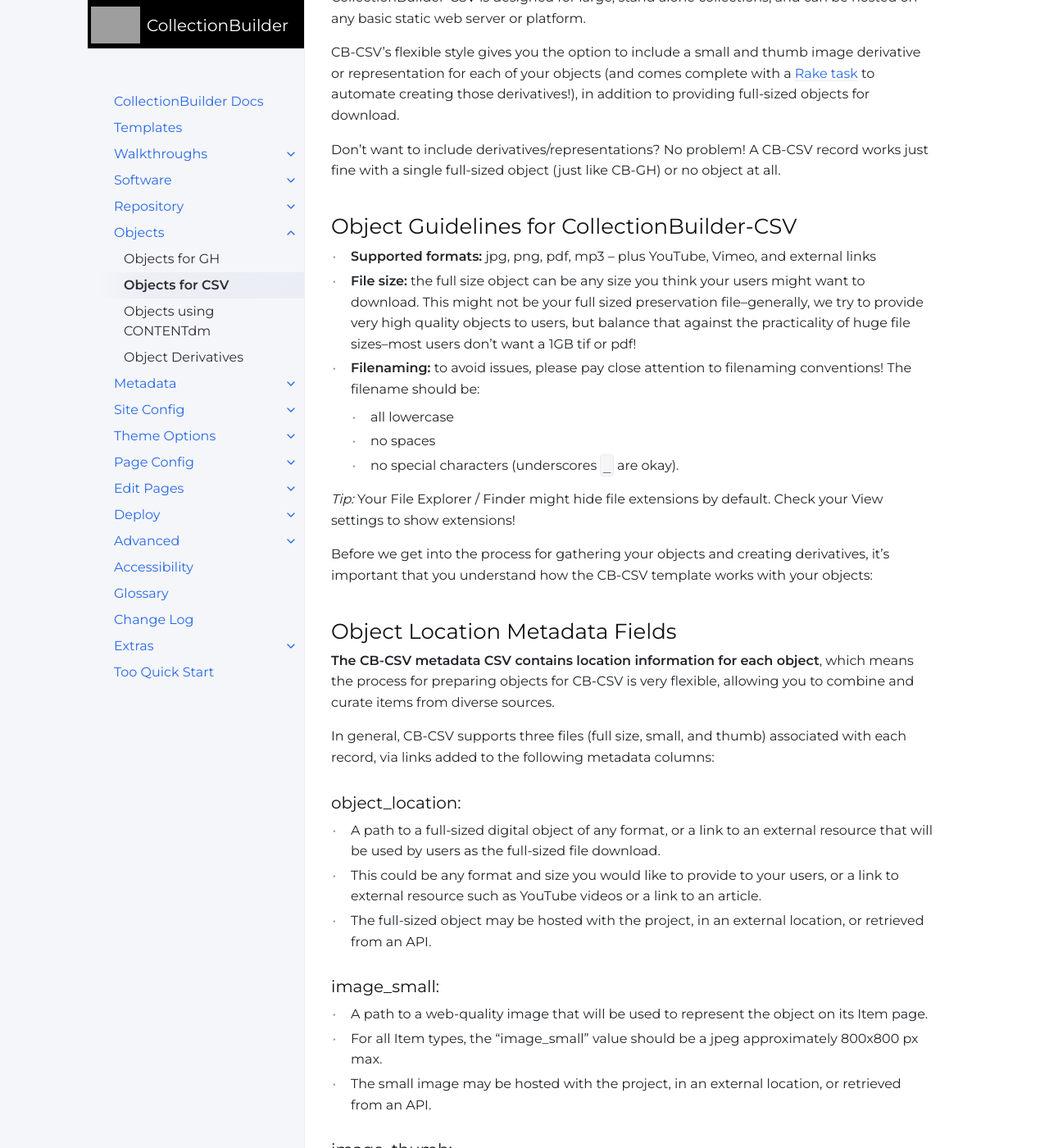
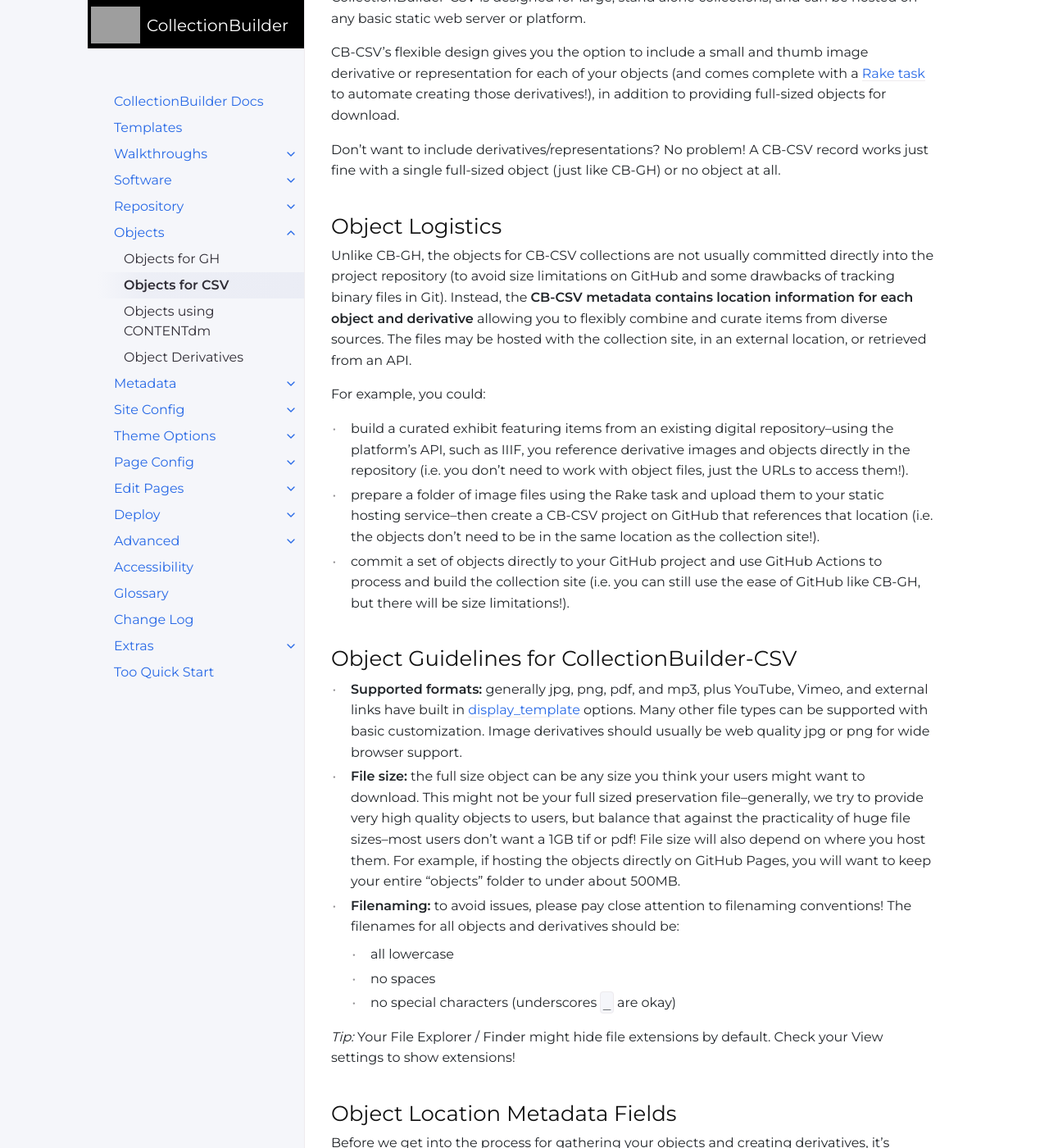
Before and after one commit to CollectionBuilder/cb-docs, a Jekyll site: the page built from docs/objects/csv-objects.md, in a window 1280 px wide and 1400 px high, scrolled down 228 px. Shown: the whole window at 82% size. Built offline with Jekyll 4.4.1, drawn with Linux system fonts in a browser that asks for light colours; comment, search, counter and statistics services are not loaded; some of the changed text lies outside the part shown.

Commit message:
csv objects rework adding gitignore

```diff
--- a/docs/objects/csv-objects.md
+++ b/docs/objects/csv-objects.md
@@ -8,50 +8,58 @@ nav_order: 2
 
 CollectionBuilder-CSV is designed for large, stand alone collections, and can be hosted on any basic static web server or platform.
 
-CB-CSV's flexible style gives you the option to include a small and thumb image derivative or representation for each of your objects (and comes complete with a [Rake task]({{ '/docs/objects/derivatives/' | relative_url }}) to automate creating those derivatives!), in addition to providing full-sized objects for download.
+CB-CSV's flexible design gives you the option to include a small and thumb image derivative or representation for each of your objects (and comes complete with a [Rake task]({{ '/docs/objects/derivatives/' | relative_url }}) to automate creating those derivatives!), in addition to providing full-sized objects for download.
 
 Don't want to include derivatives/representations?
 No problem!
 A CB-CSV record works just fine with a single full-sized object (just like CB-GH) or no object at all.
 
+## Object Logistics
+
+Unlike CB-GH, the objects for CB-CSV collections are not usually committed directly into the project repository (to avoid size limitations on GitHub and some drawbacks of tracking binary files in Git).
+Instead, the **CB-CSV metadata contains location information for each object and derivative** allowing you to flexibly combine and curate items from diverse sources.
+The files may be hosted with the collection site, in an external location, or retrieved from an API.
+
+For example, you could:
+
+- build a curated exhibit featuring items from an existing digital repository--using the platform's API, such as IIIF, you reference derivative images and objects directly in the repository (i.e. you don't need to work with object files, just the URLs to access them!).
+- prepare a folder of image files using the Rake task and upload them to your static hosting service--then create a CB-CSV project on GitHub that references that location (i.e. the objects don't need to be in the same location as the collection site!).
+- commit a set of objects directly to your GitHub project and use GitHub Actions to process and build the collection site (i.e. you can still use the ease of GitHub like CB-GH, but there will be size limitations!).
+
 ## Object Guidelines for CollectionBuilder-CSV
 
-- **Supported formats:** jpg, png, pdf, mp3 -- plus YouTube, Vimeo, and external links
-- **File size:** the full size object can be any size you think your users might want to download. This might not be your full sized preservation file--generally, we try to provide very high quality objects to users, but balance that against the practicality of huge file sizes--most users don't want a 1GB tif or pdf!
-- **Filenaming:** to avoid issues, please pay close attention to filenaming conventions! The filename should be:
+- **Supported formats:** generally jpg, png, pdf, and mp3, plus YouTube, Vimeo, and external links have built in [display_template]({{ '/docs/metadata/csv_metadata/#display_template' | relative_url }}) options. Many other file types can be supported with basic customization. Image derivatives should usually be web quality jpg or png for wide browser support.
+- **File size:** the full size object can be any size you think your users might want to download. This might not be your full sized preservation file--generally, we try to provide very high quality objects to users, but balance that against the practicality of huge file sizes--most users don't want a 1GB tif or pdf! File size will also depend on where you host them. For example, if hosting the objects directly on GitHub Pages, you will want to keep your entire "objects" folder to under about 500MB.
+- **Filenaming:** to avoid issues, please pay close attention to filenaming conventions! The filenames for all objects and derivatives should be:
     - all lowercase
     - no spaces
-    - no special characters (underscores `_` are okay).
+    - no special characters (underscores `_` are okay)
 
 *Tip:* Your File Explorer / Finder might hide file extensions by default.
 Check your View settings to show extensions!
 
-Before we get into the process for gathering your objects and creating derivatives, it's important that you understand how the CB-CSV template works with your objects:
-
 ## Object Location Metadata Fields
 
-**The CB-CSV metadata CSV contains location information for each object**, which means the process for preparing objects for CB-CSV is very flexible, allowing you to combine and curate items from diverse sources.
+Before we get into the process for gathering your objects and creating derivatives, it's important to understand how the CB-CSV metadata template works and how the files will be used on the collection site.
 
-In general, CB-CSV supports three files (full size, small, and thumb) associated with each record, via links added to the following metadata columns:
+The CB-CSV metadata CSV contains three special fields recording the [location for each object and its derivatives]({{ '/docs/metadata/csv_metadata/#object-location-fields' | relative_url }})--i.e. CB-CSV supports three files associated with each record (full size object, small image, and thumb image), via links added to the following metadata columns:
 
 ### object_location:
 
-- A path to a full-sized digital object of any format, or a link to an external resource that will be used by users as the full-sized file download.
-- This could be any format and size you would like to provide to your users, or a link to external resource such as YouTube videos or a link to an article.
-- The full-sized object may be hosted with the project, in an external location, or retrieved from an API.
+- The full-sized digital object of any format and size you would like to provide to your users, or a link to an external resource such as YouTube videos or a link to an article.
+- Depending on the Item's display_template, this file/link will populate the "Download" button, image gallery, video viewer, or other appropriate feature.
 
 ### image_small:
 
-- A path to a web-quality image that will be used to represent the object on its Item page.
-- For all Item types, the "image_small" value should be a jpeg approximately 800x800 px max.
-- The small image may be hosted with the project, in an external location, or retrieved from an API.
+- Image used to represent the object on its Item page.
+- For all Item types, the "image_small" value should be a jpeg approximately 800x800 px max web-quality image.
 
 ### image_thumb:
 
-- A path to a web quality image in a fast, user friendly file size that will be used to represent the object on visualization pages--i.e. Home, Browse, Map, and Timeline.
-- For all Item types, the "image_thumb" value should be a jpeg approximately 400x400 px max.
-- The thumb image may be hosted with the project, in an external location, or retrieved from an API.
+- Image used to represent the object in cards on visualization pages--i.e. Home, Browse, Map, and Timeline.
+- For all Item types, the "image_thumb" value should be a jpeg approximately 400x400 px max, in a fast, user friendly file size.
 
+For each of these fields, the file may be hosted with the project, in an external location, or retrieved from an API (i.e. they don't all need to be in your project's "objects" folder!)--the value will be the full path, URL, or API recipe to retrieve the file.
 Check the [CSV Metadata]({{ '/docs/metadata/csv_metadata/' | relative_url }}) documentation for more information.
 
 <div class="alert alert-purple" markdown="1">
@@ -66,21 +74,24 @@ It's also okay to include a value for "object_location" but leave the "image_sma
 
 Small and thumb derivatives are not required for your collection to work, but they do make your collection's visualizations a lot more engaging.
 
-To create derivatives for your objects, first make sure that you've given all of your image and pdf objects appropriate [file names](#object-guidelines-for-collectionbuilder-csv), and then gather them in one folder on your computer.
-Then, head over to the [Object Derivatives]({{ '/docs/objects/derivatives/' | relative_url }}) page to follow step-by-step instructions for creating derivatives using CB-CSV's built in ["generate_derivatives" Rake task]({{ '/docs/objects/derivatives/#generate-derivatives-rake-task' | relative_url }}).
+If you are working with a folder of image and pdf objects, CB-CSV includes a Rake task to help automate creating derivatives.
+First make sure that you've given all of your objects appropriate [file names](#object-guidelines-for-collectionbuilder-csv), and then gather them in one folder on your computer.
+Then, head over to the [Object Derivatives]({{ '/docs/objects/derivatives/' | relative_url }}) page to follow step-by-step instructions for creating derivatives using CB's ["generate_derivatives" task]({{ '/docs/objects/derivatives/#generate-derivatives-rake-task' | relative_url }}).
 
-Note that instead of using the Rake task, you can manually create your derivatives elsewhere using an image editing software of your choosing.
-Be sure to follow the file specifications described in the [Derivatives]({{ '/docs/objects/derivatives/#create-small-and-thumb-derivatives' | relative_url }}) section of this site.
+Instead of using the Rake task, you can manually create your derivatives elsewhere using an image editing software of your choosing.
+Be sure to follow the approximate image file sizes described above.
+Items that are not images or PDFs can also have small and thumb images that you manually create following the same conventions.
+For example, an audio file might have an object_download of an MP3, but use an album cover jpg to represent the item in image_small and image_thumb.
 
-Items that are not images or PDFs may also have small and thumb images that you manually create.
-For example, an audio file might have an object_download of an MP3, but use an album cover to represent the item in image_small and image_thumb.
+If your objects are hosted in another platform, rather than processing files you will be doing metadata work figuring out the correct APIs or URL to add to the location fields.
 
-## Object Deployment
+## Object Hosting
 
 If there are objects and derivatives that you've prepared for your collection that aren't hosted externally, you'll need to find a place to host them.
 
-Don't store these objects in your project's GitHub repository (i.e. don't commit your objects!).
+Generally, you don't want to store these objects in your project's GitHub repository (i.e. don't commit your objects!).
 Git is not optimized for binary file storage and GitHub has size limits.
+
 Instead, the object files can be deployed in any web accessible location: you can either put them in the "objects" folder within the generated website code, or anywhere else that you care to implement!
 
 For example, here are some options for object file locations depending on your setup and stage of development:
@@ -88,9 +99,25 @@ For example, here are some options for object file locations depending on your s
 - **Just Testing:** Keep the collection files in the "objects" folder in the project repository on your local machine. The files will *not* be committed to the repository, so they won't be available on GitHub. However, you will still be able to generate and test the site on your local machine.
 - **Objects Deployed with Site:** Keep the collection files in the "objects" folder in the project repository on your local machine. When generating the site for deployment, Jekyll will copy the objects into the "_site" folder along with the rest of the site assets. Everything in the "_site" folder is copied to a static web server (via SFTP or file share method) for your live deployment.
 - **Objects in External Location:** Prep your collection files, then move the objects to a static file hosting service (often provided by universities or purchased via a platform such as [Digital Ocean](https://www.digitalocean.com/) or [Reclaim Hosting](https://reclaimhosting.com/)). The objects are available at that location, e.g. `https://www.example.com/objects/newproject/`. For the collection website, you can deploy the site assets in a totally separate location without any objects, e.g. you set up a [GitHub Action]({{ '/docs/deploy/actions/' | relative_url }}) to build the CB-CSV project resulting in the website hosted at `https://exampleuser.github.io/newproject/'`. This has the advantage of being able to manage objects and html separately on platforms optimized for delivering each.
+- **Objects are All External Links/APIs or Records:** congrats, you don't have to worry about object files at all, all this talk about objects is just a distraction! You can manually build and deploy your collection website, or use an automated build service such as GitHub Actions.
+- **Objects on GitHub:** It is possible to commit your "objects" folder and host them directly on GitHub (like CB-GH). Please be aware that GitHub repositories have soft limits on total size of approximately 1 GB--a good rule of thumb is to keep your "objects" folder less than 500 MB. **By default the CB-CSV "objects" folder is gitignored!** You will have to un-ignore the folder to commit your object files (see below).
 
 Please note that objects should be hosted at a secure HTTPS location for your final deployment.
 Media at HTTP links are likely to be blocked by browser security defaults as [mixed content](https://developer.mozilla.org/en-US/docs/Web/Security/Mixed_content).
+
+<div class="alert alert-purple" markdown="1">
+### Un-Ignoring the "objects" Folder
+
+By default the "objects" folder is gitignored in the CB-CSV template.
+To commit your object files directly into your GitHub repository you will need to edit your project's ".gitignore" file.
+
+In your project repository, open ".gitignore" in your editor (VS Code), and look for the last line which reads `objects/`.
+Delete this line (or comment out by adding a `#` in front), save, and commit the change.
+
+Your "objects" folder will now be tracked by Git.
+Any changes you have made (or files added) will now appear in your Git changes ready to commit!
+
+</div>
 
 ## Add Object Paths To Your Metadata
 
```
